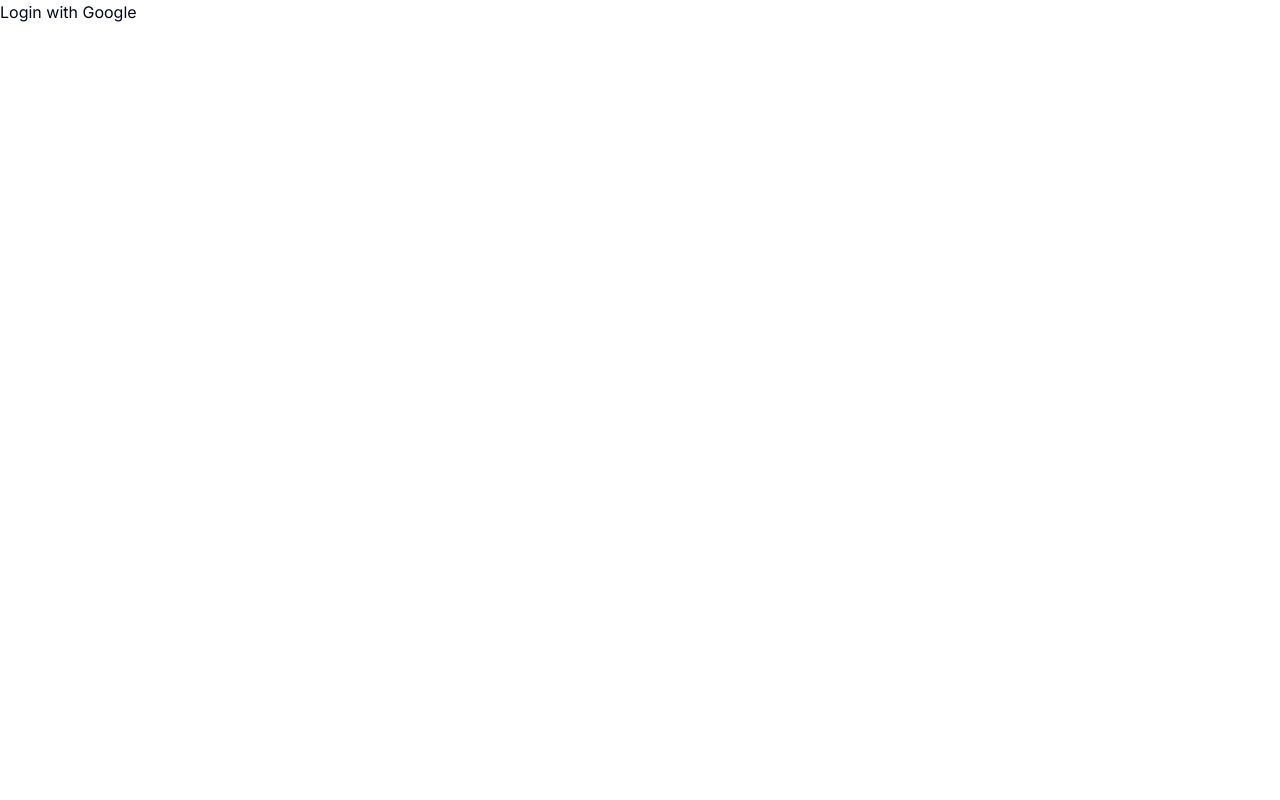
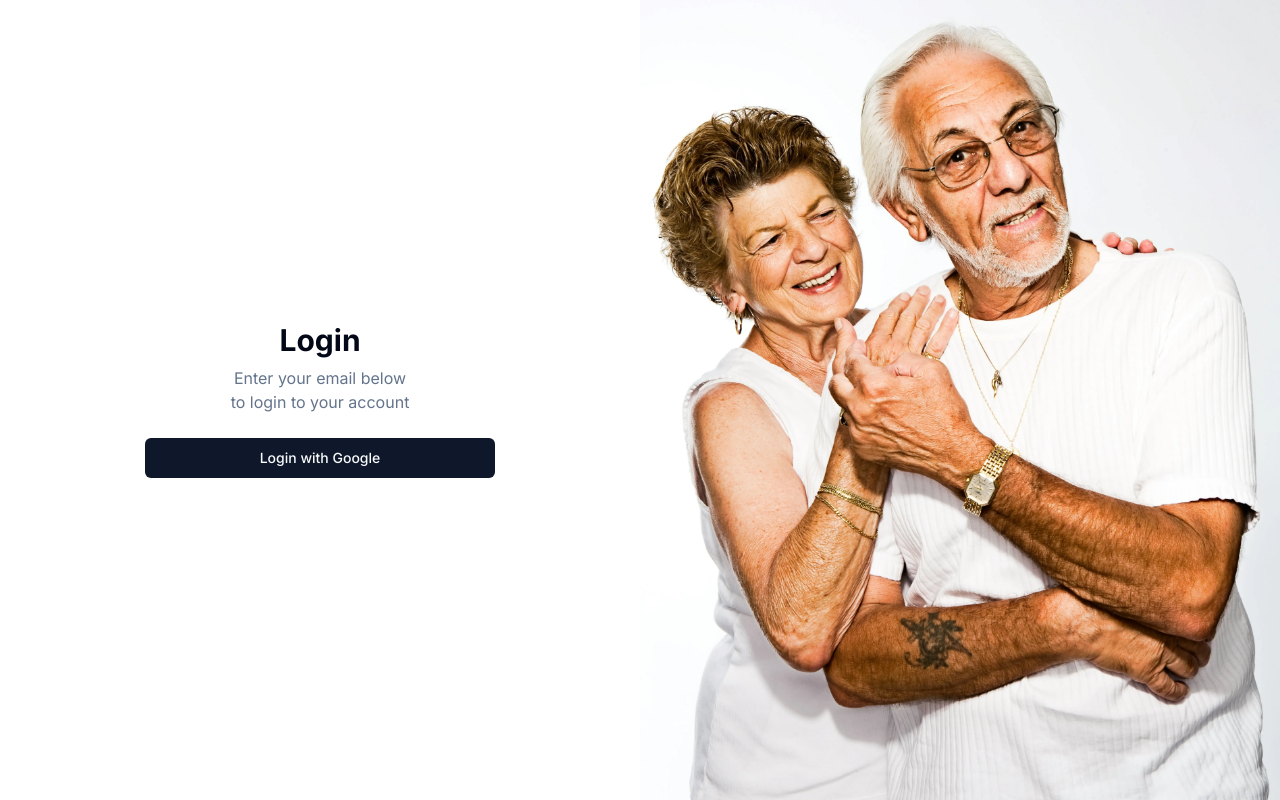
Before and after one commit to lucassodresa/med-qr, a Next.js app: page /login in a window 1280 px wide. Built offline with nearby package versions, Linux system fonts and the light colour scheme.

Commit message:
login page

```diff
--- a/app/login/page.tsx
+++ b/app/login/page.tsx
@@ -1,8 +1,10 @@
-import Link from "next/link";
+import Image from "next/image";
 import { headers } from "next/headers";
+import { redirect } from "next/navigation";
 import { createClient } from "@/utils/supabase/server";
-import { redirect } from "next/navigation";
 import { SubmitButton } from "./submit-button";
+import loginCoverPhoto from "@/public/images/login-cover-photo.webp";
+
 const signInWithGoogle = async () => {
   "use server";
 
@@ -21,12 +23,28 @@
 
 export default function Login() {
   return (
-    <div>
-      <form>
-        <SubmitButton formAction={signInWithGoogle} pendingText="Signing In...">
-          Login with Google
-        </SubmitButton>
-      </form>
+    <div className="w-full h-screen lg:grid lg:grid-cols-2">
+      <div className="flex items-center justify-center py-12">
+        <div className="mx-auto grid w-[350px] gap-6">
+          <div className="grid gap-2 text-center">
+            <h1 className="text-3xl font-bold">Login</h1>
+            <p className="text-balance text-muted-foreground">
+              Enter your email below to login to your account
+            </p>
+          </div>
+          <form className="grid gap-4">
+            <SubmitButton
+              formAction={signInWithGoogle}
+              pendingText="Signing In..."
+            >
+              Login with Google
+            </SubmitButton>
+          </form>
+        </div>
+      </div>
+      <div className="hidden  lg:block overflow-hidden">
+        <Image src={loginCoverPhoto} alt="Image" sizes="50vw" priority={true} />
+      </div>
     </div>
   );
 }
--- a/app/login/submit-button.tsx
+++ b/app/login/submit-button.tsx
@@ -1,20 +1,19 @@
 "use client";
 
 import { useFormStatus } from "react-dom";
-import { type ComponentProps } from "react";
+import { Button, ButtonProps } from "@/components/ui/button";
 
-type Props = ComponentProps<"button"> & {
+type Props = ButtonProps & {
   pendingText?: string;
 };
 
 export function SubmitButton({ children, pendingText, ...props }: Props) {
   const { pending, action } = useFormStatus();
-
   const isPending = pending && action === props.formAction;
 
   return (
-    <button {...props} type="submit" aria-disabled={pending}>
+    <Button {...props} type="submit" aria-disabled={pending}>
       {isPending ? pendingText : children}
-    </button>
+    </Button>
   );
 }
--- /dev/null
+++ b/components/ui/button.tsx
@@ -0,0 +1,56 @@
+import * as React from "react"
+import { Slot } from "@radix-ui/react-slot"
+import { cva, type VariantProps } from "class-variance-authority"
+
+import { cn } from "@/lib/utils"
+
+const buttonVariants = cva(
+  "inline-flex items-center justify-center whitespace-nowrap rounded-md text-sm font-medium ring-offset-background transition-colors focus-visible:outline-none focus-visible:ring-2 focus-visible:ring-ring focus-visible:ring-offset-2 disabled:pointer-events-none disabled:opacity-50",
+  {
+    variants: {
+      variant: {
+        default: "bg-primary text-primary-foreground hover:bg-primary/90",
+        destructive:
+          "bg-destructive text-destructive-foreground hover:bg-destructive/90",
+        outline:
+          "border border-input bg-background hover:bg-accent hover:text-accent-foreground",
+        secondary:
+          "bg-secondary text-secondary-foreground hover:bg-secondary/80",
+        ghost: "hover:bg-accent hover:text-accent-foreground",
+        link: "text-primary underline-offset-4 hover:underline",
+      },
+      size: {
+        default: "h-10 px-4 py-2",
+        sm: "h-9 rounded-md px-3",
+        lg: "h-11 rounded-md px-8",
+        icon: "h-10 w-10",
+      },
+    },
+    defaultVariants: {
+      variant: "default",
+      size: "default",
+    },
+  }
+)
+
+export interface ButtonProps
+  extends React.ButtonHTMLAttributes<HTMLButtonElement>,
+    VariantProps<typeof buttonVariants> {
+  asChild?: boolean
+}
+
+const Button = React.forwardRef<HTMLButtonElement, ButtonProps>(
+  ({ className, variant, size, asChild = false, ...props }, ref) => {
+    const Comp = asChild ? Slot : "button"
+    return (
+      <Comp
+        className={cn(buttonVariants({ variant, size, className }))}
+        ref={ref}
+        {...props}
+      />
+    )
+  }
+)
+Button.displayName = "Button"
+
+export { Button, buttonVariants }
--- /dev/null
+++ b/components/ui/input.tsx
@@ -0,0 +1,25 @@
+import * as React from "react"
+
+import { cn } from "@/lib/utils"
+
+export interface InputProps
+  extends React.InputHTMLAttributes<HTMLInputElement> {}
+
+const Input = React.forwardRef<HTMLInputElement, InputProps>(
+  ({ className, type, ...props }, ref) => {
+    return (
+      <input
+        type={type}
+        className={cn(
+          "flex h-10 w-full rounded-md border border-input bg-background px-3 py-2 text-sm ring-offset-background file:border-0 file:bg-transparent file:text-sm file:font-medium placeholder:text-muted-foreground focus-visible:outline-none focus-visible:ring-2 focus-visible:ring-ring focus-visible:ring-offset-2 disabled:cursor-not-allowed disabled:opacity-50",
+          className
+        )}
+        ref={ref}
+        {...props}
+      />
+    )
+  }
+)
+Input.displayName = "Input"
+
+export { Input }
--- /dev/null
+++ b/components/ui/label.tsx
@@ -0,0 +1,26 @@
+"use client"
+
+import * as React from "react"
+import * as LabelPrimitive from "@radix-ui/react-label"
+import { cva, type VariantProps } from "class-variance-authority"
+
+import { cn } from "@/lib/utils"
+
+const labelVariants = cva(
+  "text-sm font-medium leading-none peer-disabled:cursor-not-allowed peer-disabled:opacity-70"
+)
+
+const Label = React.forwardRef<
+  React.ElementRef<typeof LabelPrimitive.Root>,
+  React.ComponentPropsWithoutRef<typeof LabelPrimitive.Root> &
+    VariantProps<typeof labelVariants>
+>(({ className, ...props }, ref) => (
+  <LabelPrimitive.Root
+    ref={ref}
+    className={cn(labelVariants(), className)}
+    {...props}
+  />
+))
+Label.displayName = LabelPrimitive.Root.displayName
+
+export { Label }
--- a/package.json
+++ b/package.json
@@ -6,6 +6,8 @@
     "start": "next start"
   },
   "dependencies": {
+    "@radix-ui/react-label": "^2.1.0",
+    "@radix-ui/react-slot": "^1.1.0",
     "@supabase/ssr": "^0.4.0",
     "@supabase/supabase-js": "^2.45.0",
     "autoprefixer": "10.4.17",
```
Also changed, not shown: public/images/login-cover-photo.webp (added), 1 other file (tests, documents, lock files or other folders).
